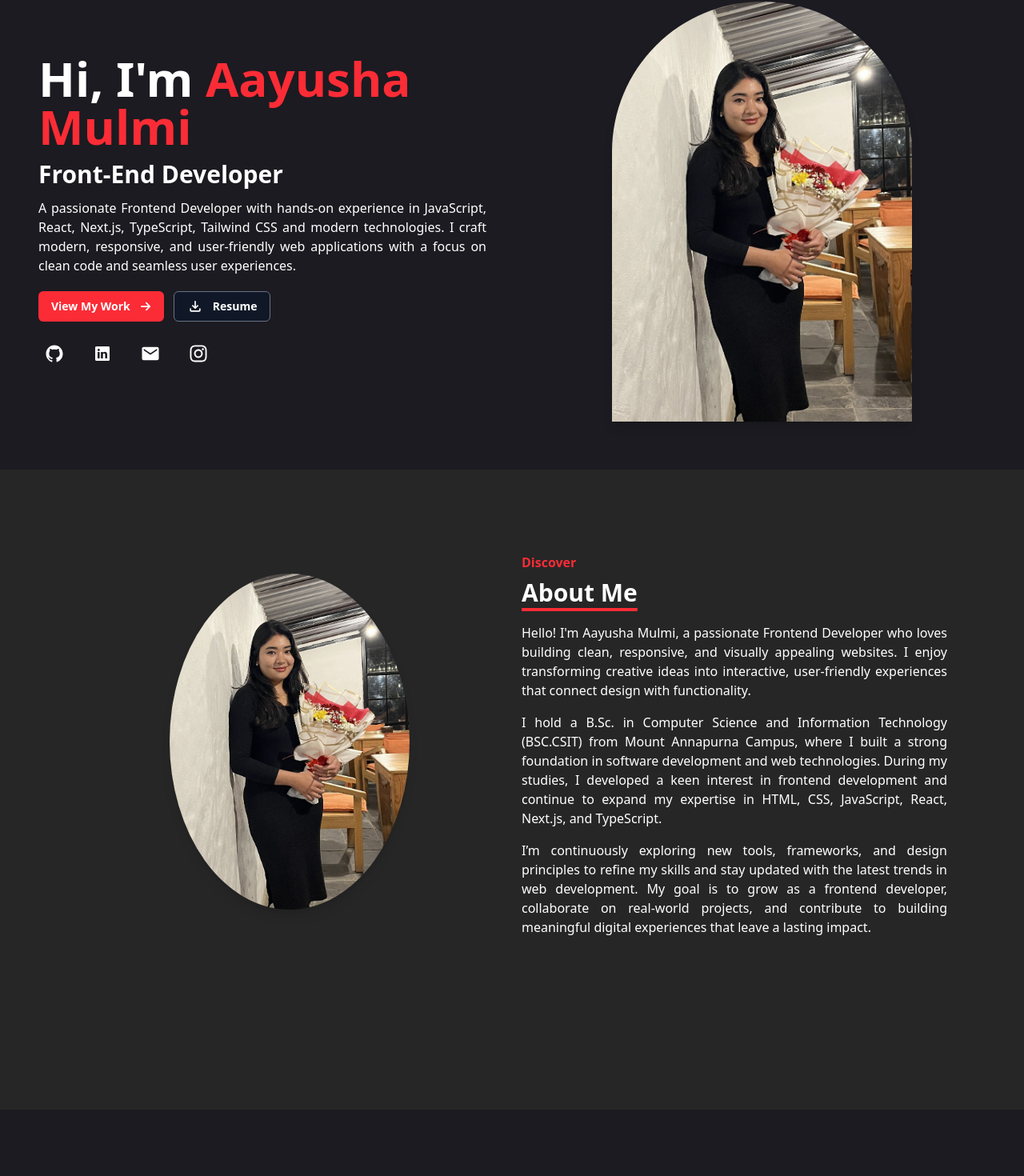
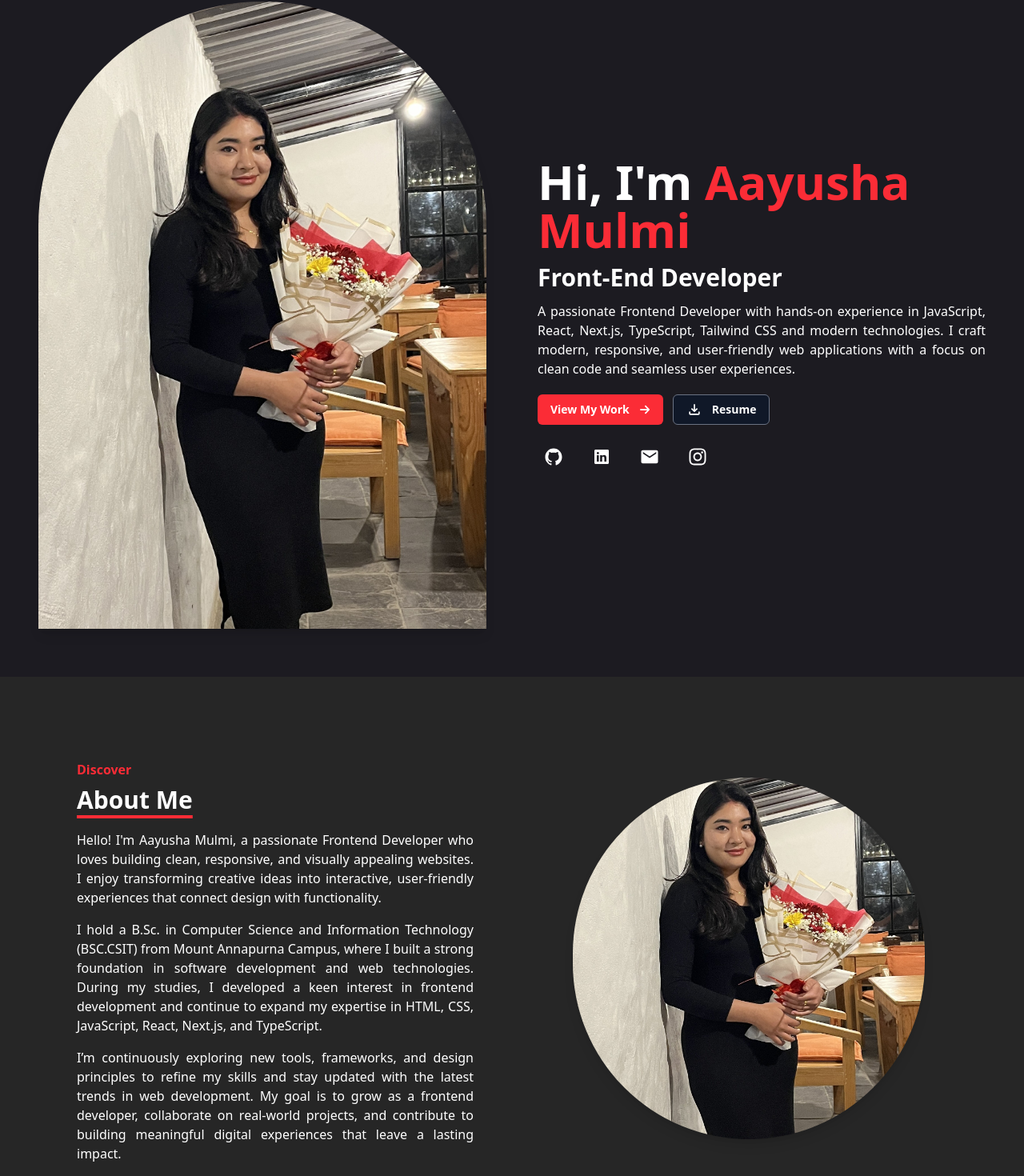
Before and after one commit to Aayusha-Mulmi/my-portfolio, a Next.js app: page / in a window 1280 px wide. Shown: the part 138-1608 px from the top of the page at 80% size. Before the commit the page ends 1525 px from the top, so only its background shows below. Built offline with nearby package versions, Linux system fonts and the light colour scheme; a web font is replaced by a local one.

Commit message:
refactor: Improve layout and styling of About and Hero sections

```diff
--- a/src/app/About/page.tsx
+++ b/src/app/About/page.tsx
@@ -3,24 +3,18 @@ import React from "react";
 
 export default function About() {
   return (
-    <div className="h-screen bg-neutral-800 ">
-      <div className="grid grid-cols-1 lg:grid-cols-2 gap-6 mx-auto px-24 py-24">
-         <div className="flex justify-center items-center">
-          <Image
-            src="/Images/1000017914.jpg"
-            width={300}
-            height={300}
-            alt="Picture of the author"
-            className="rounded-[100%] object-cover shadow-lg"
-          />
-        </div>
-        <div>
+    <div className="min-h-screen bg-neutral-800 ">
+      <div className="mx-auto px-12 grid grid-cols-1 lg:grid-cols-2 gap-12 lg:gap-24 md:px-16 lg:px-24 py-16 md:py-24 items-center">
+        {/* Image */}
+
+
+        {/* Text */}
+        <div className="text-center lg:text-left">
           <h2 className="text-red-500 font-bold text-md py-2">Discover</h2>
           <h1 className="underline decoration-4 decoration-red-500 font-bold text-3xl underline-offset-8 pb-5">
             About Me
           </h1>
-          <div className="text-justify max-w-[600px]">
-            {" "}
+          <div className="text-justify max-w-[600px] mx-auto lg:mx-0">
             <p>
               Hello! I&apos;m Aayusha Mulmi, a passionate Frontend Developer who
               loves building clean, responsive, and visually appealing websites.
@@ -28,24 +22,33 @@ export default function About() {
               user-friendly experiences that connect design with functionality.
             </p>
             <p className="mt-4">
-              {" "}
               I hold a B.Sc. in Computer Science and Information Technology
               (BSC.CSIT) from Mount Annapurna Campus, where I built a strong
               foundation in software development and web technologies. During my
               studies, I developed a keen interest in frontend development and
               continue to expand my expertise in HTML, CSS, JavaScript, React,
-              Next.js, and TypeScript.{" "}
-            </p>{" "}
+              Next.js, and TypeScript.
+            </p>
             <p className="mt-4">
-              {" "}
               I’m continuously exploring new tools, frameworks, and design
               principles to refine my skills and stay updated with the latest
               trends in web development. My goal is to grow as a frontend
               developer, collaborate on real-world projects, and contribute to
               building meaningful digital experiences that leave a lasting
-              impact.{" "}
-            </p>{" "}
+              impact.
+            </p>
           </div>
+        </div>
+
+           <div className="flex justify-center items-center">
+          <Image
+            src="/Images/1000017914.jpg"
+            width={300}
+            height={300}
+            alt="Picture of the author"
+            className="rounded-full object-cover shadow-lg h-70 w-70 sm:h-113
+             sm:w-110"
+          />
         </div>
       </div>
     </div>
--- a/src/app/Hero/page.tsx
+++ b/src/app/Hero/page.tsx
@@ -8,6 +8,15 @@ export default function Hero() {
   return (
     <div className="h-100vh flex relative py-15  ">
       <div className="mx-auto px-12 grid grid-cols-1 lg:grid-cols-2 gap-16 items-center justify-items-center">
+       <div>
+          <Image
+            src="/Images/1000017914.jpg"
+            width={375}
+            height={375}
+            alt="Picture of the author"
+            className="rounded-t-full object-cover shadow-lg h-70 w-60 sm:h-full sm:w-full"
+          />
+        </div>
         <div>
           <h1 className="text-3xl sm:text-5xl xl:text-6xl font-bold mb-3">
             Hi, I&apos;m <span className="text-red-500">Aayusha Mulmi</span>
@@ -69,15 +78,7 @@ export default function Hero() {
             </a>
           </div>
         </div>
-        <div>
-          <Image
-            src="/Images/1000017914.jpg"
-            width={375}
-            height={375}
-            alt="Picture of the author"
-            className="rounded-t-full object-cover shadow-lg"
-          />
-        </div>
+
       </div>
     </div>
   );
```
